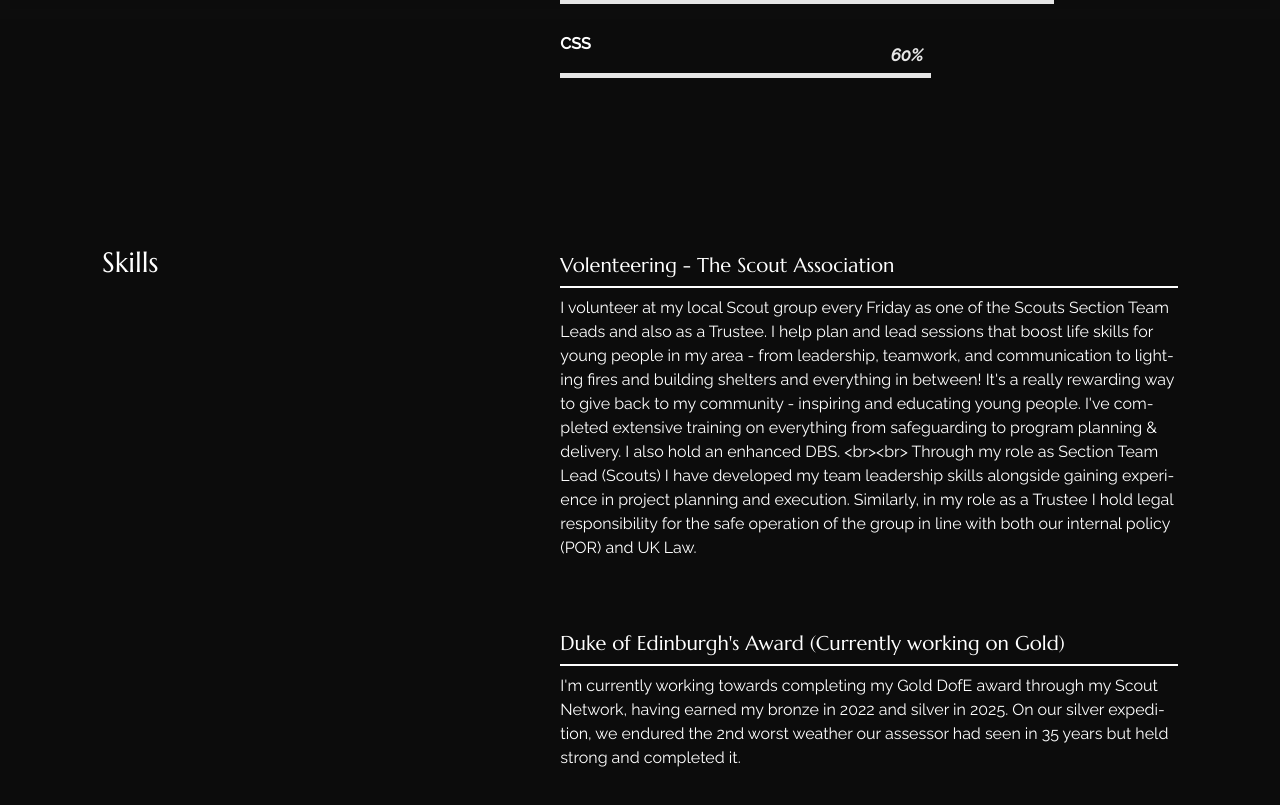
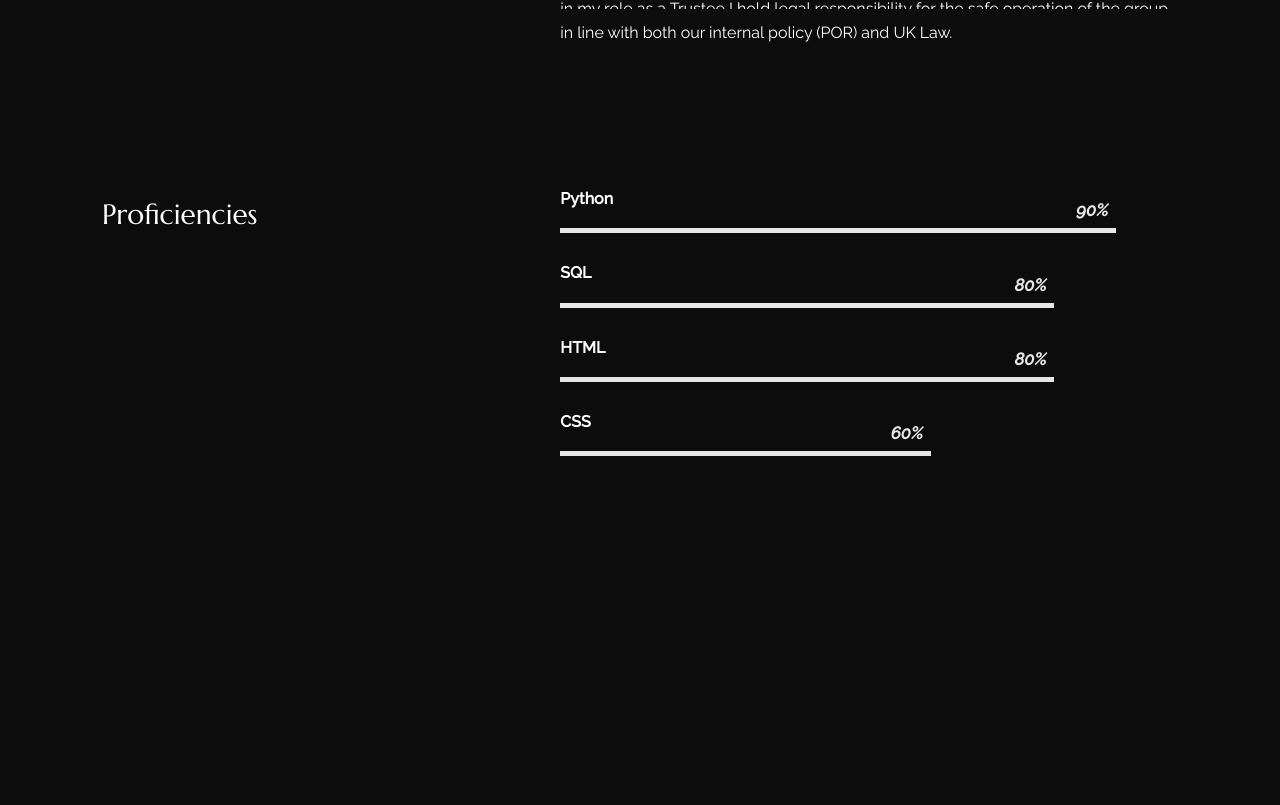
Before and after one commit to Jack-Lowe-7/site, a React (Create React App) app in the folder my-react-app/: page /about in a window 1280 px wide. Shown: the part 781-1586 px from the top of the page. After the commit the page ends 1413 px from the top, so only its background shows below. Built offline with nearby package versions, Linux system fonts and the light colour scheme.

Commit message:
content restructure on about page

```diff
--- a/my-react-app/src/content_option.js
+++ b/my-react-app/src/content_option.js
@@ -55,16 +55,6 @@ const skills = [{
     },
 ];
 
-const services = [{
-        title: "Volenteering - The Scout Association",
-        description: "I volunteer at my local Scout group every Friday as one of the Scouts Section Team Leads and also as a Trustee. I help plan and lead sessions that boost life skills for young people in my area - from leadership, teamwork, and communication to lighting fires and building shelters and everything in between! It's a really rewarding way to give back to my community - inspiring and educating young people. I've completed extensive training on everything from safeguarding to program planning & delivery. I also hold an enhanced DBS. <br><br> Through my role as Section Team Lead (Scouts) I have developed my team leadership skills alongside gaining experience in project planning and execution. Similarly, in my role as a Trustee I hold legal responsibility for the safe operation of the group in line with both our internal policy (POR) and UK Law.",
-    },
-    {
-        title: "Duke of Edinburgh's Award (Currently working on Gold)",
-        description: "I'm currently working towards completing my Gold DofE award through my Scout Network, having earned my bronze in 2022 and silver in 2025. On our silver expedition, we endured the 2nd worst weather our assessor had seen in 35 years but held strong and completed it.",
-    },
-];
-
 const dataportfolio = [{
         img: "https://raw.githubusercontent.com/Jack-Lowe-7/site/main/my-react-app/src/assets/images/StampWorks-Cover.jpg",
         description: "StampWorks - Project with the Department of Work and Pensions",
@@ -97,7 +87,6 @@ export {
     dataabout,
     dataportfolio,
     skills,
-    services,
     introdata,
     contactConfig,
     socialprofils,
--- a/my-react-app/src/pages/about/index.js
+++ b/my-react-app/src/pages/about/index.js
@@ -6,7 +6,6 @@ import {
   dataabout,
   meta,
   skills,
-  services,
 } from "../../content_option";
 
 export const About = () => {
@@ -31,6 +30,8 @@ export const About = () => {
           <Col lg="7" className="d-flex align-items-center">
             <div>
               <p>I'm Jack, I'm studying A-Levels in Computer Science, Maths & Psychology at North East Futures UTC. I'm after a career in Computer Science, more specifically in Cybersecurity. <br/> <br/>Thanks to switching to UTC I have had some amazing opportunities such as participating in a UK wide capture the flag competition ran by the National Centre for Cybersecurity in which we took home first place!</p>
+              <h5 className="service__title">Volenteering - The Scout Association</h5>
+              <p className="service_desc">I volunteer at my local Scout group every Friday as one of the Scouts Section Team Leads and also as a Trustee. I help plan and lead sessions that boost life skills for young people in my area - from leadership, teamwork, and communication to lighting fires and building shelters and everything in between! It's a really rewarding way to give back to my community - inspiring and educating young people.<br/> <br/> I've completed extensive training on everything from safeguarding to program planning & delivery. I also hold an enhanced DBS.<br/> <br/>Through my role as Section Team Lead (Scouts) I have developed my team leadership skills alongside gaining experience in project planning and execution. Similarly, in my role as a Trustee I hold legal responsibility for the safe operation of the group in line with both our internal policy (POR) and UK Law.</p>
             </div>
           </Col>
         </Row>
@@ -58,21 +59,6 @@ export const About = () => {
             })}
           </Col>
         </Row>
-        <Row className="sec_sp">
-          <Col lang="5">
-            <h3 className="color_sec py-4">Skills</h3>
-          </Col>
-          <Col lg="7">
-            {services.map((data, i) => {
-              return (
-                <div className="service_ py-4" key={i}>
-                  <h5 className="service__title">{data.title}</h5>
-                  <p className="service_desc">{data.description}</p>
-                </div>
-              );
-            })}
-          </Col>
-        </Row>
       </Container>
     </HelmetProvider>
   );
```
